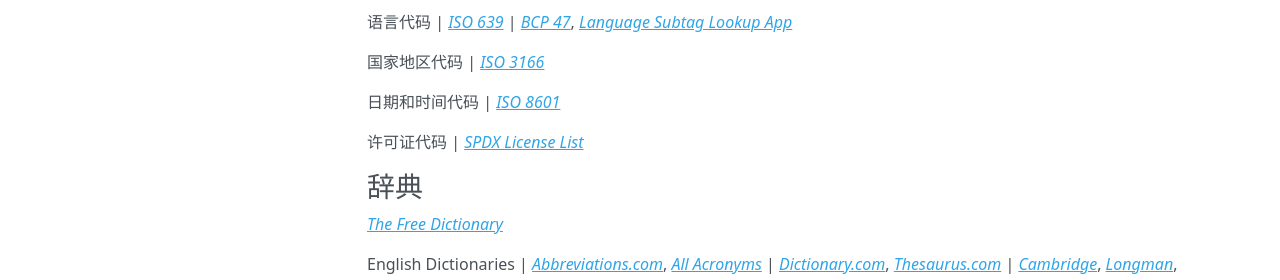
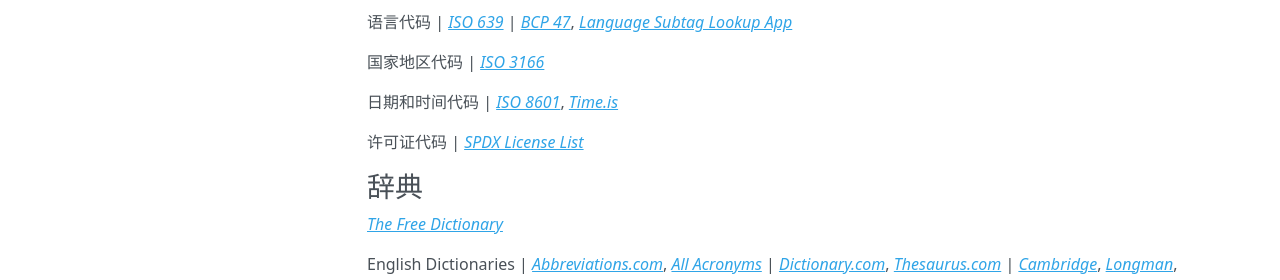
Before and after one commit to afoolsbag/afoolsbag.github.io, an MkDocs documentation site: the page built from docs/CC/CC.md, in a window 1280 px wide and 1229 px high. Shown: the part 439-719 px from the top of the window. Built offline with MkDocs 1.6.1, drawn with Linux system fonts in a browser that asks for light colours; nearby versions of some CDN libraries.

Commit message:
docs: 在 CC.md 添加 Time.is 链接

```diff
--- a/docs/CC/CC.md
+++ b/docs/CC/CC.md
@@ -31,7 +31,8 @@
 | [*ISO 3166*](https://iso.org/iso-3166-country-codes.html)
 
 日期和时间代码
-| [*ISO 8601*](https://iso.org/iso-8601-date-and-time-format.html)
+| [*ISO 8601*](https://iso.org/iso-8601-date-and-time-format.html),
+  [*Time.is*](https://time.is/)
 
 许可证代码
 | [*SPDX License List*](https://spdx.org/licenses/)
```
